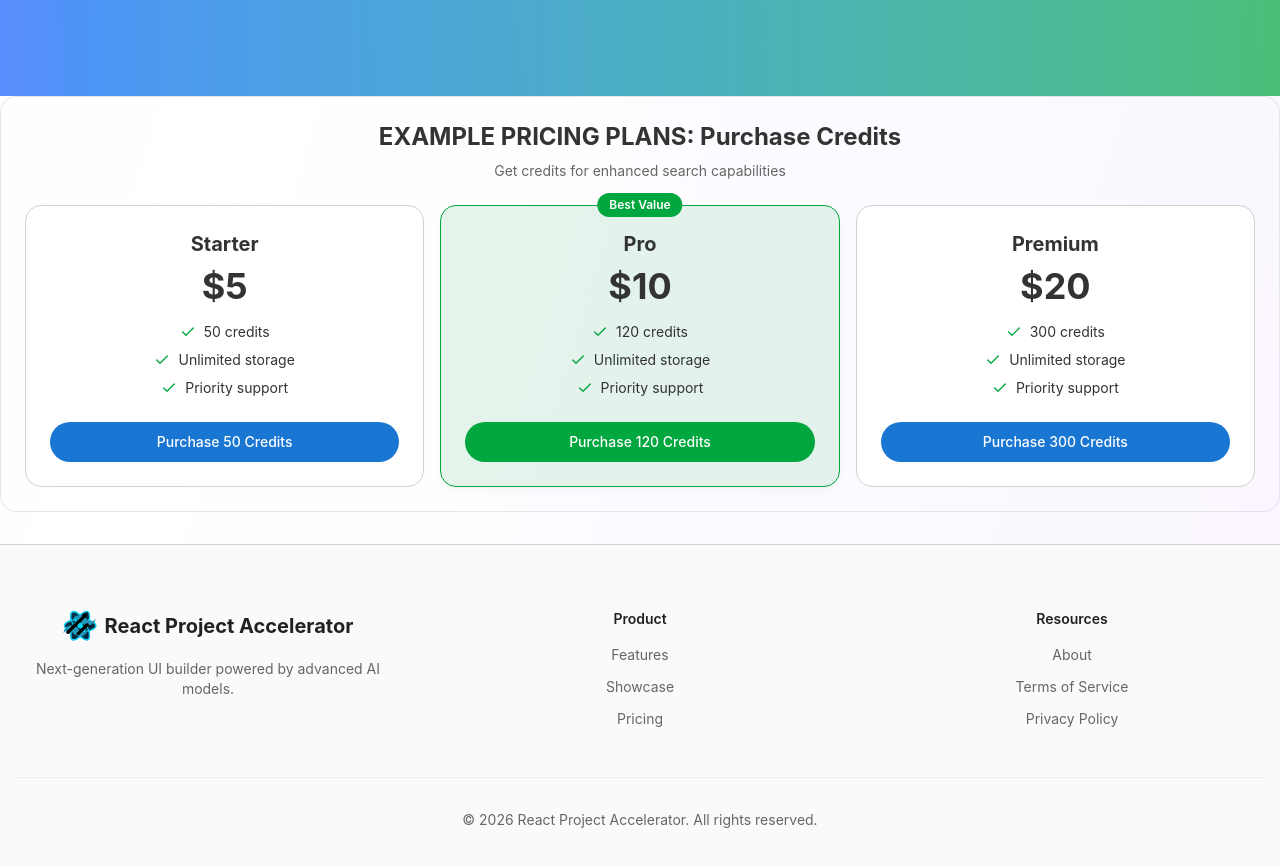
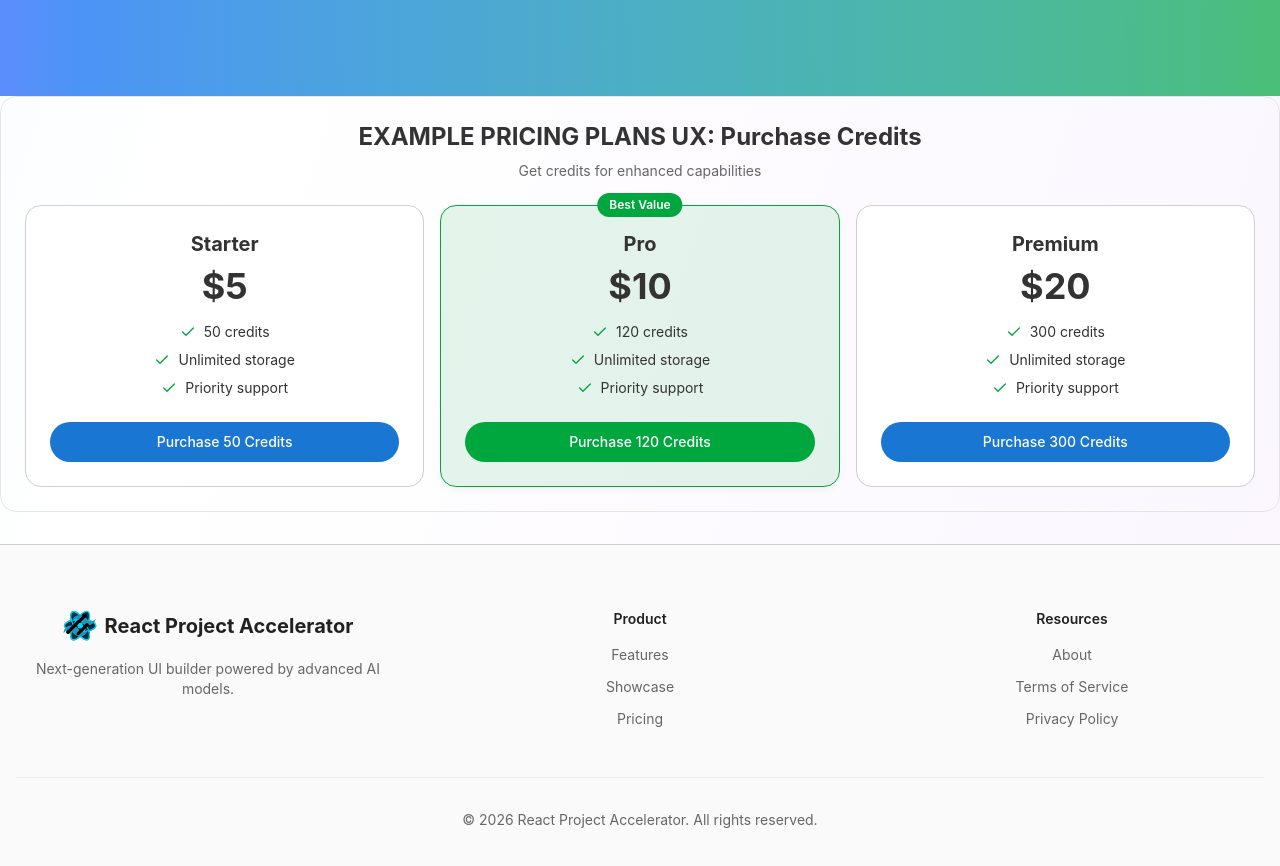
Before and after one commit to spinningideas/react-project-accelerator, a React (Vite) app in the folder frontend/: page / in a window 1280 px wide. Shown: the part 3262-4128 px from the top of the page. Built offline with nearby package versions, Linux system fonts and the light colour scheme; no server answers.

Commit message:
Update pricing plan note

```diff
--- a/frontend/src/components/landing/PricingPlans.tsx
+++ b/frontend/src/components/landing/PricingPlans.tsx
@@ -35,10 +35,10 @@ const PricingPlans = () => {
       <Card className="p-6 card-gradient border-border/50 bg-transparent">
         <div className="text-center mb-6">
           <h2 className="text-2xl font-bold mb-2">
-            EXAMPLE PRICING PLANS: Purchase Credits
+            EXAMPLE PRICING PLANS UX: Purchase Credits
           </h2>
           <p className="text-sm text-muted-foreground">
-            Get credits for enhanced search capabilities
+            Get credits for enhanced capabilities
           </p>
         </div>
 
```
